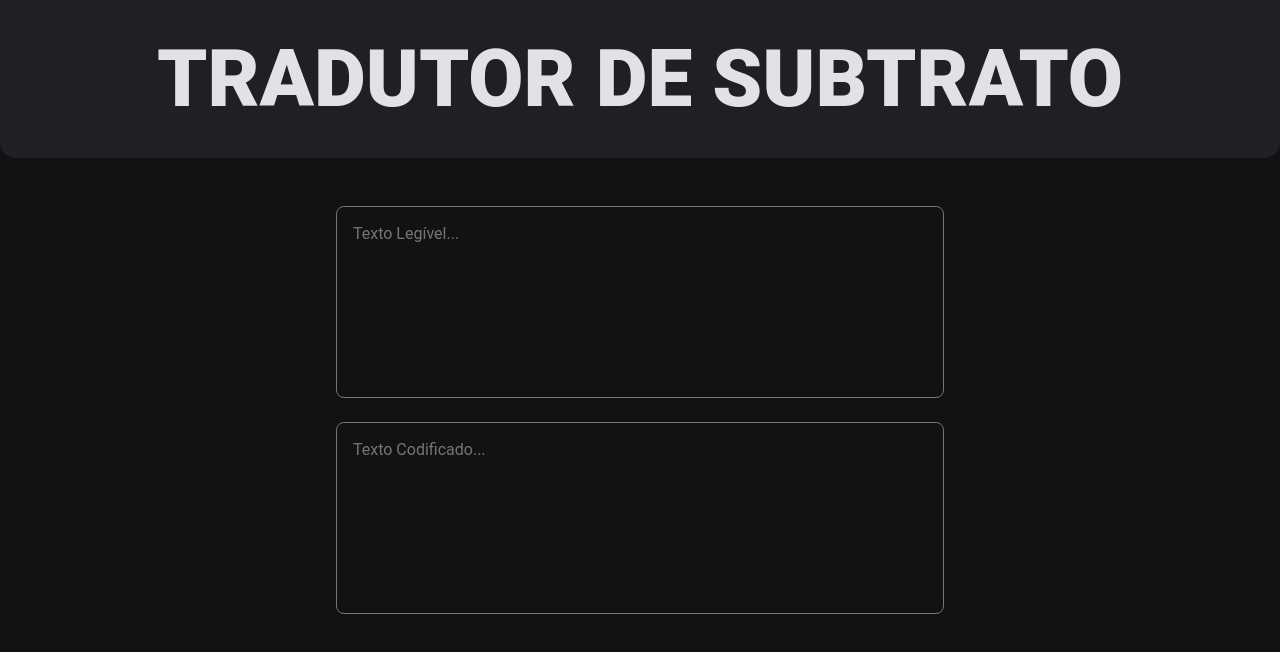
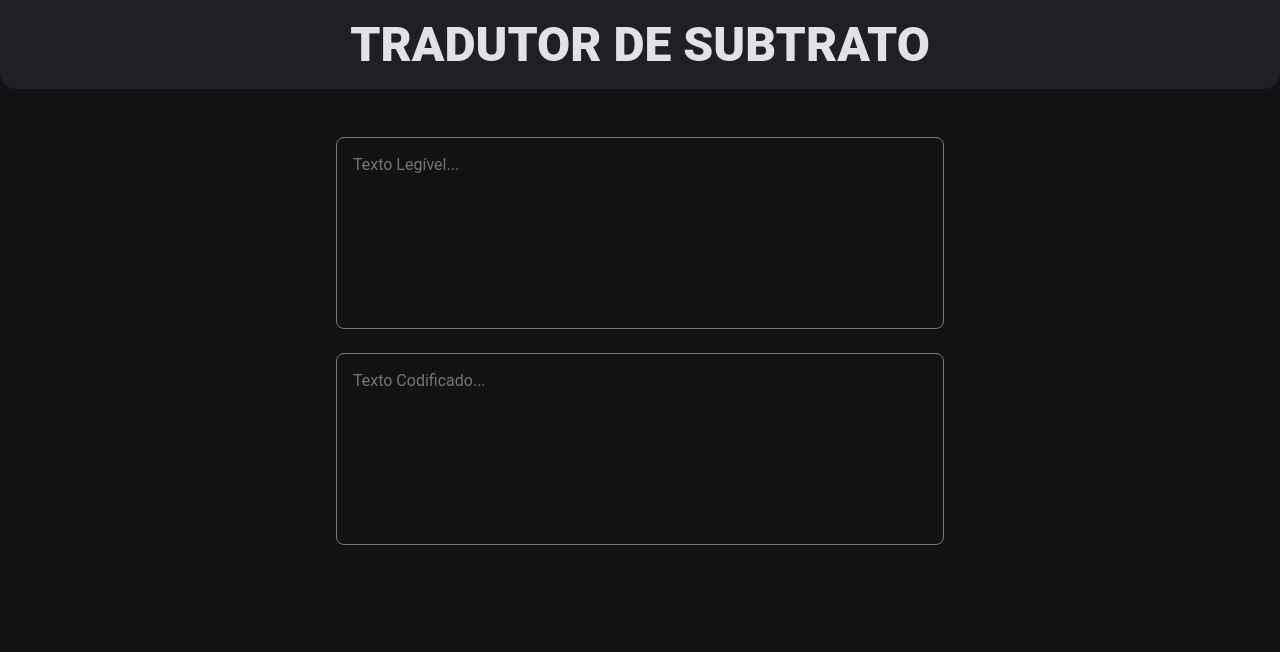
Before and after one commit to sum117/moniqueta-discord, a React (Vite) app: page / in a window 1280 px wide. Shown: the top 652 px of the page. Built offline with nearby package versions, Linux system fonts and the light colour scheme.

Commit message:
css changes

```diff
--- a/src/App.module.css
+++ b/src/App.module.css
@@ -1,13 +1,20 @@
 .header {
+    max-width: 100vw;
+    margin: auto;
+    padding:  1rem;
     background-color: var(--gray-800);
     display: flex;
     justify-content: center;
+    text-align: center;
     color: var(--gray-100);
-    padding: 2rem;
-    width:100vw;
-    font-size: 5rem;
+    font-size: 3rem;
     font-weight: 900;
     border-radius: 0 0 1rem 1rem;
-    margin: 0;
     align-content: center;
 }
+@media (max-width: 768px) {
+  html {
+    font-size: 85%;
+  }
+
+}
--- a/src/components/InputBox.module.css
+++ b/src/components/InputBox.module.css
@@ -1,5 +1,4 @@
 .InputBoxes {
-    height: 100vh;
     display: flex;
     justify-content: center;
     flex-wrap: wrap;
@@ -7,6 +6,7 @@
     align-content: start;
     gap: 0.5rem;
     margin: 2rem;
+    min-height: auto;
 }
 .InputBoxes textarea {
     width: 50%;
--- a/src/global.css
+++ b/src/global.css
@@ -23,9 +23,20 @@
     margin: 0;
     padding: 0;
     box-sizing: border-box;
-    overflow: hidden;
+    overflow-x: hidden;
+    overflow-anchor: initial;
 }
 
+::-webkit-scrollbar {
+    width: 10px;
+
+}
+::-webkit-scrollbar-track {
+    background: var(--gray-300);
+}
+::-webkit-scrollbar-thumb {
+    background: var(--green-500);
+}
 body {
     height:100vh;
     background: var(--gray-900);
```
